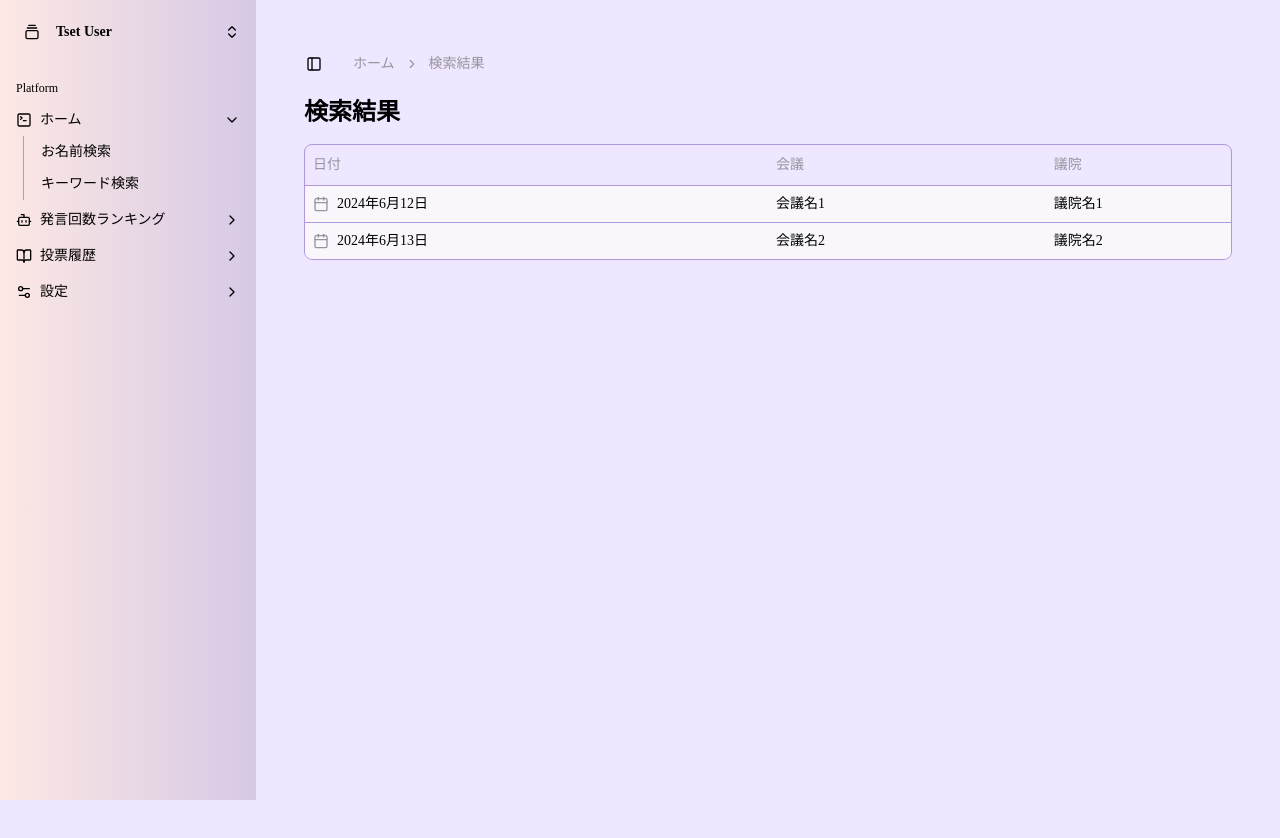
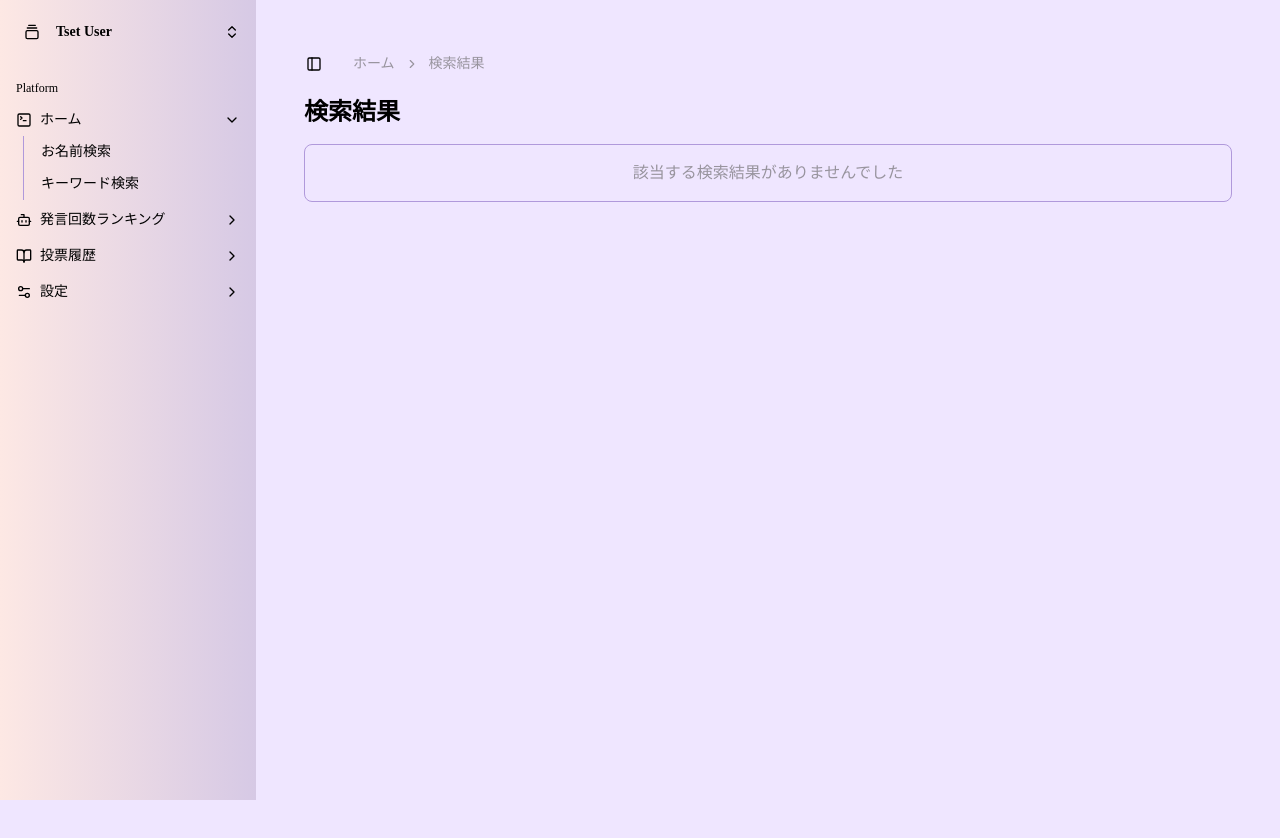
Before and after one commit to RH0128/sotsusei, a React (Vite) app: page /search-result in a window 1280 px wide. Shown: the top 838 px of the page. Built offline with nearby package versions, Linux system fonts and the light colour scheme; a web font is replaced by a local one.

Commit message:
デバック

```diff
--- a/src/pages/SearchResult.jsx
+++ b/src/pages/SearchResult.jsx
@@ -24,24 +24,12 @@ import ja from "date-fns/locale/ja"; // 日本語ロケールをインポート
 export default function SearchResults() {
   const navigate = useNavigate();
   const location = useLocation();
+  const { results } = location.state || { results: [] }; // `state` から `results` を取得
   const { setSpeechData, setSelectedIndex } = useContext(SpeechContext);
 
-  const results = [
-    {
-      id: "1",
-      date: "2024-06-12",
-      nameOfMeeting: "会議名1",
-      nameOfHouse: "議院名1",
-    },
-    {
-      id: "2",
-      date: "2024-06-13",
-      nameOfMeeting: "会議名2",
-      nameOfHouse: "議院名2",
-    },
-  ];
-
   console.log("Search Results:", results); // デバッグ用に取得した結果を確認
+  console.log("Is Array:", Array.isArray(results));
+  console.log("Results Length:", results.length);
 
   const goToHome = () => {
     navigate("/");
```
